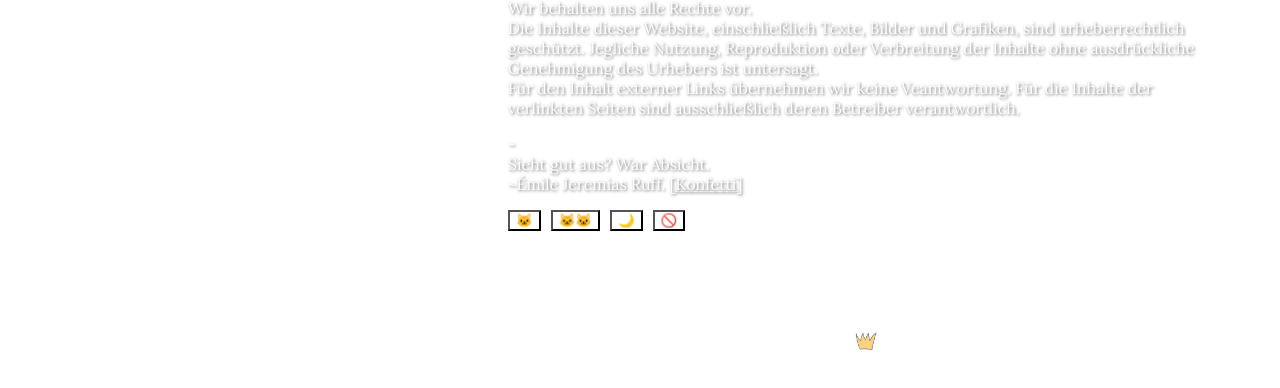
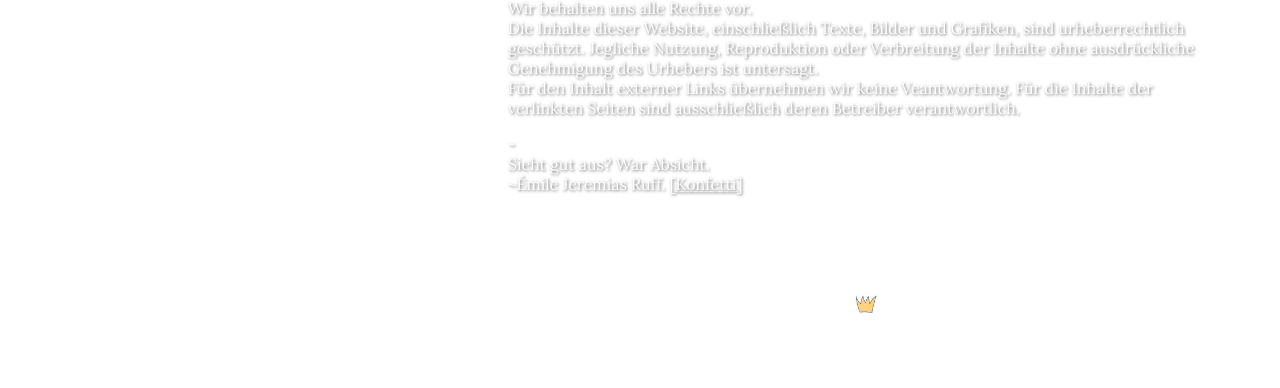
Before and after one commit to louisenfest/louisenfest.github.io, a plain HTML site: page t/impressum.html in a window 1280 px wide. Shown: the part 814-1202 px from the top of the page. Drawn offline with nearby package versions, Linux system fonts and the light colour scheme.

Commit message:
Update impressum for hide-fun-buttons

```diff
--- a/t/impressum.html
+++ b/t/impressum.html
@@ -201,11 +201,13 @@
        Für den Inhalt externer Links übernehmen wir keine Veantwortung. Für die Inhalte der
        verlinkten Seiten sind ausschließlich deren Betreiber verantwortlich.</p>
 
+<div  class="toggleTrigger" data-default-open="false" data-display="block">
     <p>-<br>
        Sieht gut aus? War Absicht. <br>~&Eacute;mile Jeremias Ruff. <span onclick="throwConfetti(event)"
        style="cursor: pointer;"><u>[Konfetti]</u></span></p>
+</div>
 
-    <div id="fun-buttons">
+    <div id="fun-buttons" class="toggleContent">
       <button onclick="toggleCatRain()">🐱</button>
       <button onclick="toggleMoreCatRain()">🐱🐱</button>
       <button onclick="toggleDarkMode()">🌙</button>
```
